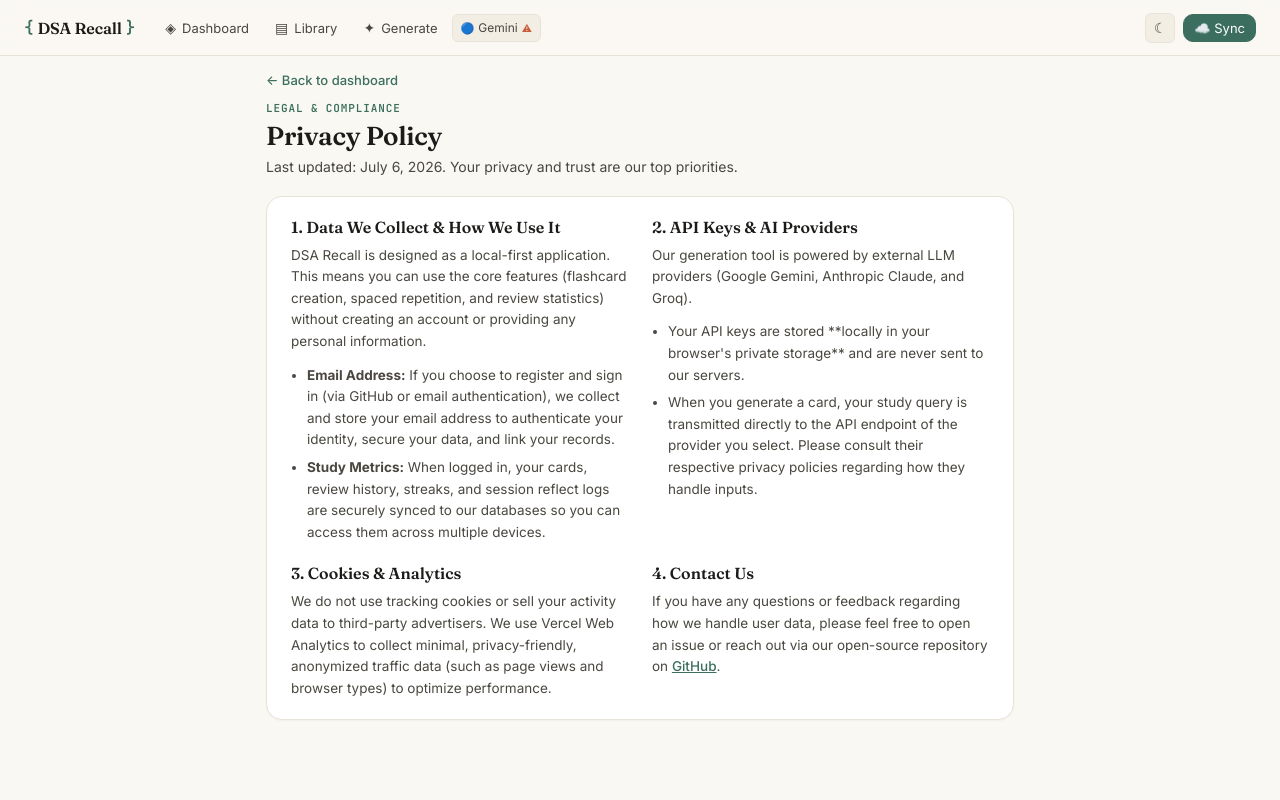
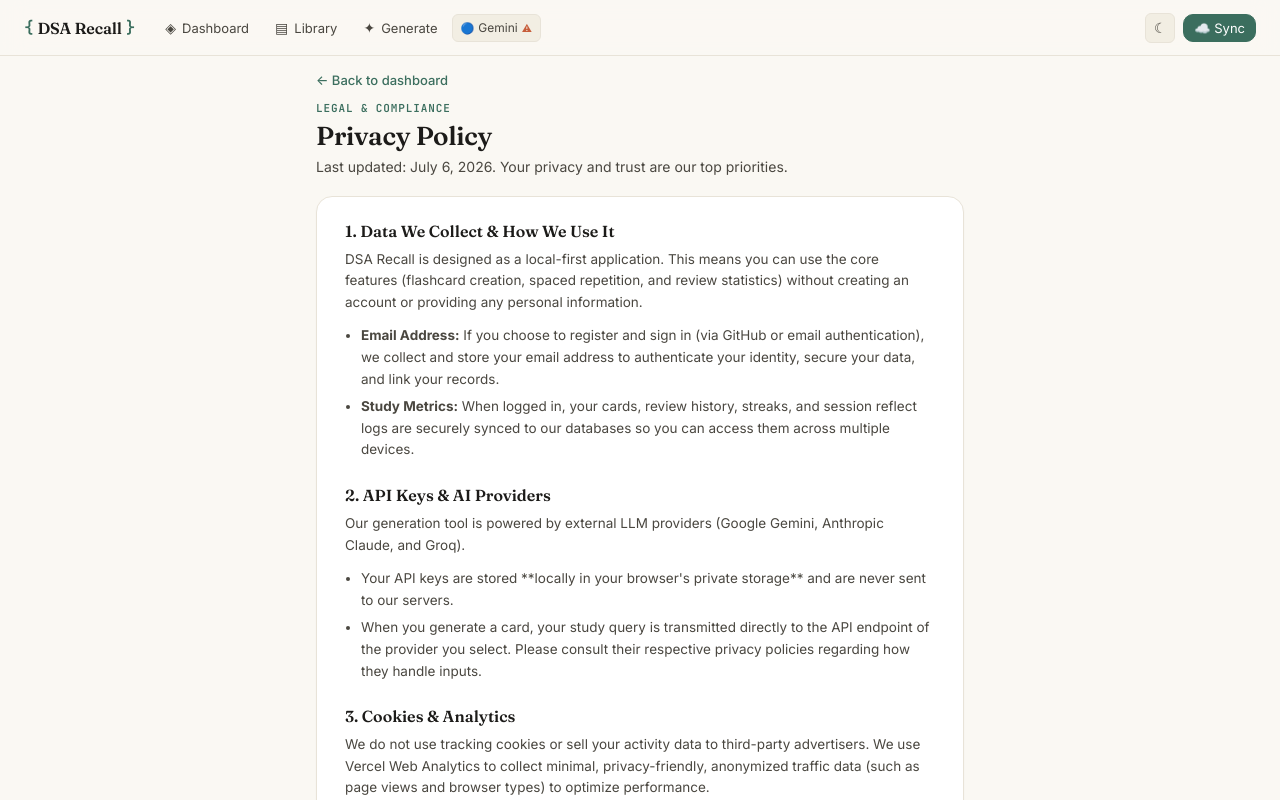
Before and after one commit to MANASZ-WEBDEV/DSA-Revision, a React (Vite) app: page /privacy in a window 1280 px wide. Shown: the top 800 px of the page. Built offline with nearby package versions, Linux system fonts and the light colour scheme; no server answers.

Commit message:
style: revert PrivacyPage to single column vertical layout and remove bottom padding

```diff
--- a/src/components/landing/PrivacyPage.tsx
+++ b/src/components/landing/PrivacyPage.tsx
@@ -74,9 +74,9 @@ export function PrivacyPage() {
 
 const s: Record<string, React.CSSProperties> = {
   container: {
-    maxWidth: 780,
+    maxWidth: 680,
     margin: "0 auto",
-    padding: "1rem 1rem 2rem",
+    padding: "1rem 1rem 0.5rem",
   },
   backLink: {
     background: "none",
@@ -109,11 +109,11 @@ const s: Record<string, React.CSSProperties> = {
     background: "var(--bg-raised)",
     border: "1px solid var(--border)",
     borderRadius: "var(--radius-lg)",
-    padding: "20px 24px",
+    padding: "24px 28px",
     boxShadow: "var(--shadow-sm)",
-    display: "grid",
-    gridTemplateColumns: "repeat(auto-fit, minmax(280px, 1fr))",
-    gap: "20px 24px",
+    display: "flex",
+    flexDirection: "column",
+    gap: 24,
   },
   section: {
     display: "flex",
```
